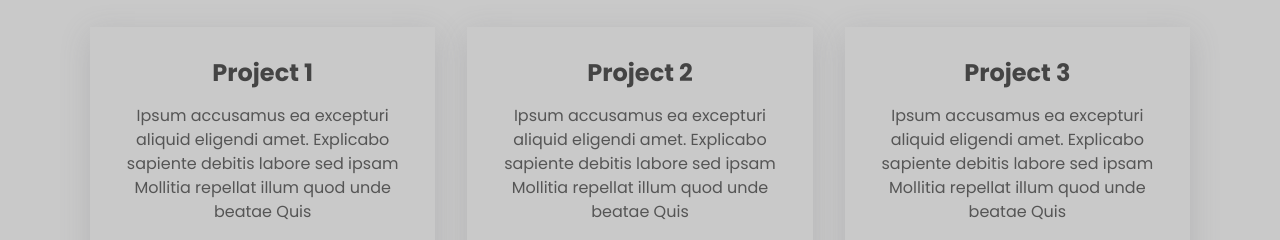
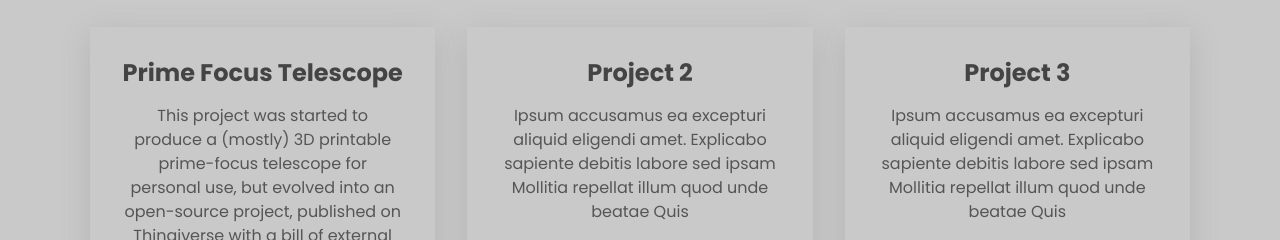
Before and after one commit to BLuksas/BLuksas.github.io, a plain HTML site: page index.html in a window 1280 px wide. Shown: the part 650-890 px from the top of the page. Drawn offline with Linux system fonts and the light colour scheme.

Commit message:
Update index.html

```diff
--- a/index.html
+++ b/index.html
@@ -20,7 +20,7 @@
     <header class="header center">
       <h3>
         <a href="https://rajshekhar26.github.io/cleanfolio-minimal" class="link"
-          >RS.</a
+          >BL.</a
         >
       </h3>
 
@@ -90,11 +90,23 @@
 
         <div class="projects__grid">
           <div class="project">
-            <h3>Project 1</h3>
+            <h3>Prime Focus Telescope</h3>
             <p class="project__description">
-              Ipsum accusamus ea excepturi aliquid eligendi amet. Explicabo
-              sapiente debitis labore sed ipsam Mollitia repellat illum quod
-              unde beatae Quis
+              This project was started to produce a (mostly) 3D printable prime-focus telescope for
+personal use, but evolved into an open-source project, published on Thingiverse with a bill of
+external materials and build instructions. The telescope is a prime focus Newtonian style
+reflector with an f8 mirror. It features a CMOS camera in place of a traditional eye piece,
+allowing for digital viewing and live capture for astrophotography. The telescope was design
+with simplicity and modularity in mind, featuring few pieces and a designed that supports
+optical flexibility. The main body is connected to top collector via steel tubing, held in place by a
+friction lock system, allowing the physical focal to be adjusted to any desired length. This
+combined with a modular mirror tray system allows the telescope to switch between planetary
+and deep space optical requirements. The telescope also features a simple collimator and a fine
+focus mechanism. This project was a great exercise in tolerance design (3D printed parts mating
+with each other and other components), overall design consideration (thinking about ease of
+construction and use), and design iteration (ex. first/proof of concept light collector was made
+from an old stripped-down web camera). To date, the project files have been downloaded
+2,243 times
             </p>
             <ul class="project__stack">
               <li class="project__stack-item">SASS</li>
```
